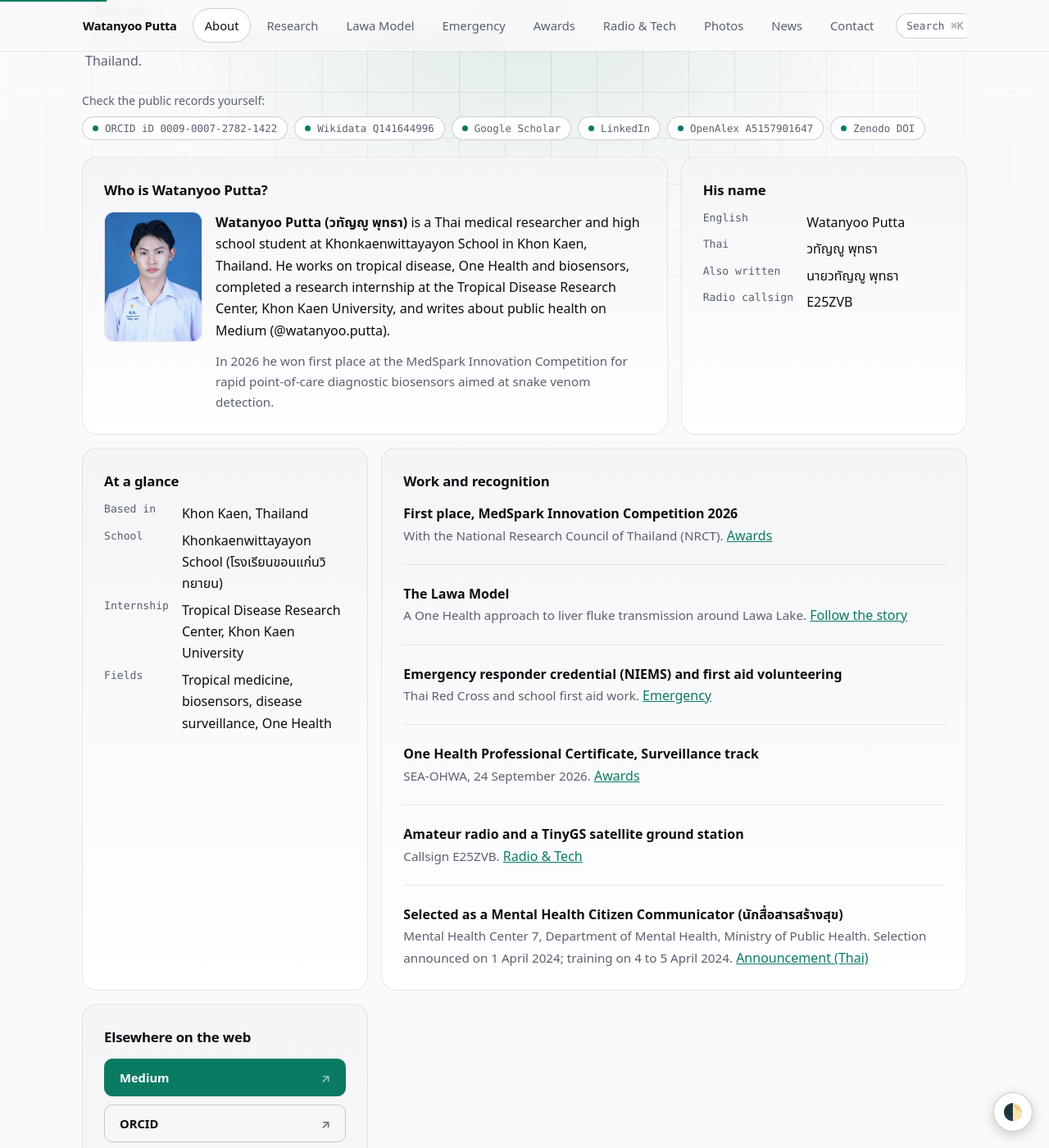
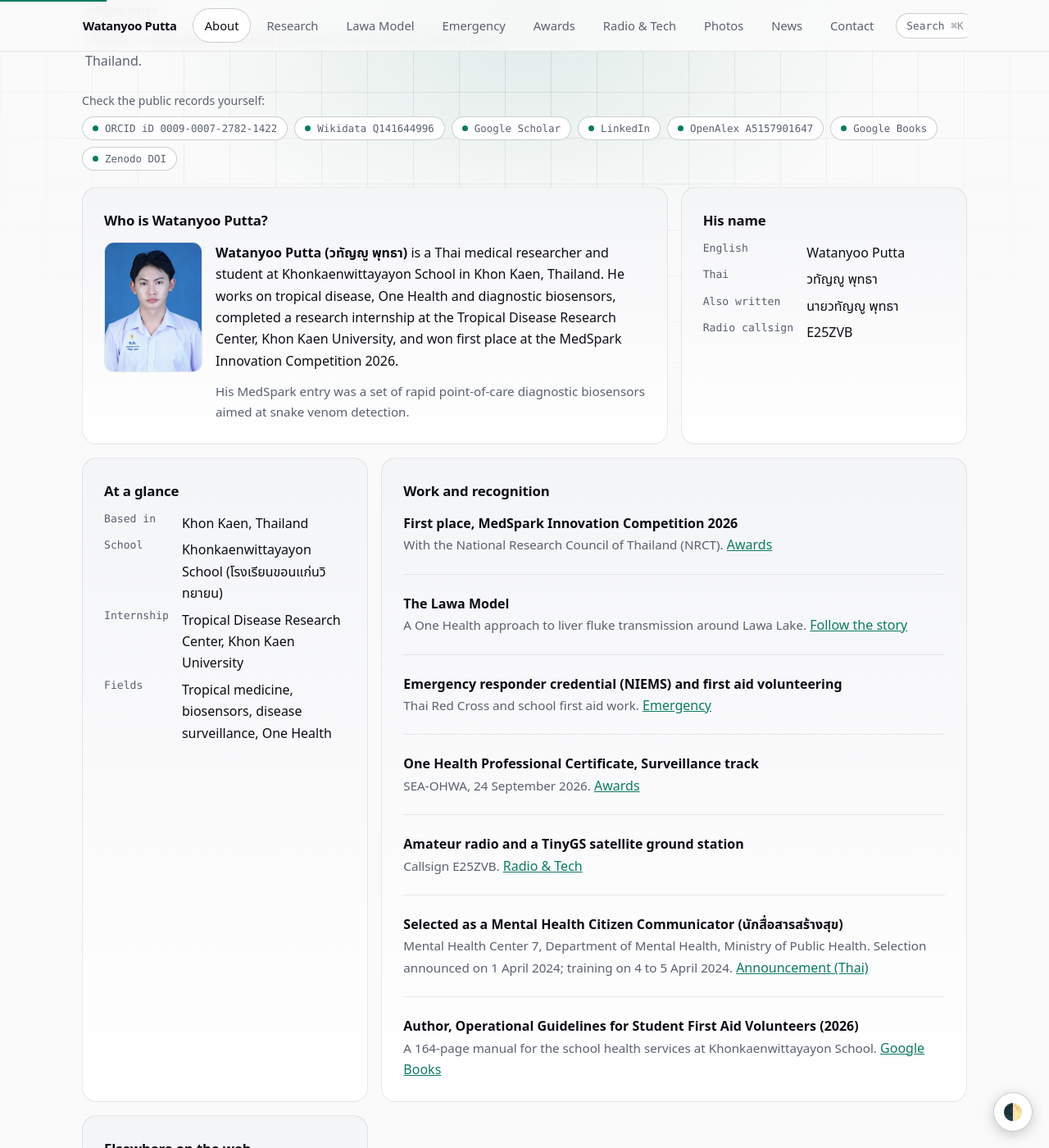
Before and after one commit to WatanyooPutta/WatanyooPutta.github.io, a Jekyll site: the page built from about.html, in a window 1280 px wide and 1400 px high, scrolled down 193 px. Shown: the whole window at 82% size. Built offline with Jekyll 4.4.1, drawn with Linux system fonts in a browser that asks for light colours.

Commit message:
Update about.html

```diff
--- a/about.html
+++ b/about.html
@@ -14,9 +14,9 @@ image: /assets/og/about.jpg
 </header>
 <div class="vchips" role="group" aria-label="Public records you can check">
 <p class="small">Check the public records yourself:</p>
-<div class="chips"><a class="chip" href="https://orcid.org/0009-0007-2782-1422" rel="me external"><i class="dot"></i>ORCID iD 0009-0007-2782-1422</a><a class="chip" href="https://www.wikidata.org/wiki/Q141644996" rel="me external"><i class="dot"></i>Wikidata Q141644996</a><a class="chip" href="https://scholar.google.com/citations?user=_8o9aVEAAAAJ" rel="me external"><i class="dot"></i>Google Scholar</a><a class="chip" href="https://www.linkedin.com/in/watanyoo-putta/" rel="me external"><i class="dot"></i>LinkedIn</a><a class="chip" href="https://openalex.org/A5157901647" rel="me external"><i class="dot"></i>OpenAlex A5157901647</a><a class="chip" href="https://doi.org/10.5281/zenodo.23324693" rel="external"><i class="dot"></i>Zenodo DOI</a></div></div>
+<div class="chips"><a class="chip" href="https://orcid.org/0009-0007-2782-1422" rel="me external"><i class="dot"></i>ORCID iD 0009-0007-2782-1422</a><a class="chip" href="https://www.wikidata.org/wiki/Q141644996" rel="me external"><i class="dot"></i>Wikidata Q141644996</a><a class="chip" href="https://scholar.google.com/citations?user=_8o9aVEAAAAJ" rel="me external"><i class="dot"></i>Google Scholar</a><a class="chip" href="https://www.linkedin.com/in/watanyoo-putta/" rel="me external"><i class="dot"></i>LinkedIn</a><a class="chip" href="https://openalex.org/A5157901647" rel="me external"><i class="dot"></i>OpenAlex A5157901647</a><a class="chip" href="https://books.google.co.th/books/about?id=vCEfEgAAQBAJ" rel="external"><i class="dot"></i>Google Books</a><a class="chip" href="https://doi.org/10.5281/zenodo.23324693" rel="external"><i class="dot"></i>Zenodo DOI</a></div></div>
 <main id="main" class="grid">
-<section class="card s2"><h2>Who is Watanyoo Putta?</h2><div class="edu-row about-row"><button class="zoom edu-photo" type="button"><img src="{{ '/assets/images/watanyoo-putta-kkw-student-400.webp' | relative_url }}" data-full="{{ '/assets/images/watanyoo-putta-kkw-student.webp' | relative_url }}" width="400" height="535" loading="lazy" decoding="async" alt="Watanyoo Putta in his Khonkaenwittayayon School uniform"></button><div><p><strong>Watanyoo Putta (วทัญญู พุทธา)</strong> is a Thai medical researcher and high school student at Khonkaenwittayayon School in Khon Kaen, Thailand. He works on tropical disease, One Health and biosensors, completed a research internship at the Tropical Disease Research Center, Khon Kaen University, and writes about public health on Medium (@watanyoo.putta).</p><p class="muted" style="margin-top:12px">In 2026 he won first place at the MedSpark Innovation Competition for rapid point-of-care diagnostic biosensors aimed at snake venom detection.</p></div></div></section>
+<section class="card s2"><h2>Who is Watanyoo Putta?</h2><div class="edu-row about-row"><button class="zoom edu-photo" type="button"><img src="{{ '/assets/images/watanyoo-putta-kkw-student-400.webp' | relative_url }}" data-full="{{ '/assets/images/watanyoo-putta-kkw-student.webp' | relative_url }}" width="400" height="535" loading="lazy" decoding="async" alt="Watanyoo Putta in his Khonkaenwittayayon School uniform"></button><div><p><strong>Watanyoo Putta (วทัญญู พุทธา)</strong> is a Thai medical researcher and student at Khonkaenwittayayon School in Khon Kaen, Thailand. He works on tropical disease, One Health and diagnostic biosensors, completed a research internship at the Tropical Disease Research Center, Khon Kaen University, and won first place at the MedSpark Innovation Competition 2026.</p><p class="muted" style="margin-top:12px">His MedSpark entry was a set of rapid point-of-care diagnostic biosensors aimed at snake venom detection.</p></div></div></section>
 <section class="card"><h2>His name</h2><dl class="facts"><dt>English</dt><dd>Watanyoo Putta</dd><dt>Thai</dt><dd lang="th">วทัญญู พุทธา</dd><dt>Also written</dt><dd lang="th">นายวทัญญู พุทธา</dd><dt>Radio callsign</dt><dd>E25ZVB</dd></dl></section>
 <section class="card"><h2>At a glance</h2><dl class="facts"><dt>Based in</dt><dd>Khon Kaen, Thailand</dd><dt>School</dt><dd>Khonkaenwittayayon School (โรงเรียนขอนแก่นวิทยายน)</dd><dt>Internship</dt><dd>Tropical Disease Research Center, Khon Kaen University</dd><dt>Fields</dt><dd>Tropical medicine, biosensors, disease surveillance, One Health</dd></dl></section>
 <section class="card s2"><h2>Work and recognition</h2><ul class="list">
@@ -24,7 +24,7 @@ image: /assets/og/about.jpg
 <li><strong>The Lawa Model</strong><br><span class="muted">A One Health approach to liver fluke transmission around Lawa Lake.</span> <a href="{{ '/lawa/' | relative_url }}">Follow the story</a></li>
 <li><strong>Emergency responder credential (NIEMS) and first aid volunteering</strong><br><span class="muted">Thai Red Cross and school first aid work.</span> <a href="{{ '/emergency/' | relative_url }}">Emergency</a></li>
 <li><strong>One Health Professional Certificate, Surveillance track</strong><br><span class="muted">SEA-OHWA, 24 September 2026.</span> <a href="{{ '/awards/' | relative_url }}">Awards</a></li>
-<li><strong>Amateur radio and a TinyGS satellite ground station</strong><br><span class="muted">Callsign E25ZVB.</span> <a href="{{ '/radio/' | relative_url }}">Radio &amp; Tech</a></li><li><strong>Selected as a Mental Health Citizen Communicator (นักสื่อสารสร้างสุข)</strong><br><span class="muted">Mental Health Center 7, Department of Mental Health, Ministry of Public Health. Selection announced on 1 April 2024; training on 4 to 5 April 2024.</span> <a href="https://mhc7.dmh.go.th/01/04/2024/17658/" target="_blank" rel="noopener noreferrer">Announcement (Thai)</a></li></ul></section>
+<li><strong>Amateur radio and a TinyGS satellite ground station</strong><br><span class="muted">Callsign E25ZVB.</span> <a href="{{ '/radio/' | relative_url }}">Radio &amp; Tech</a></li><li><strong>Selected as a Mental Health Citizen Communicator (นักสื่อสารสร้างสุข)</strong><br><span class="muted">Mental Health Center 7, Department of Mental Health, Ministry of Public Health. Selection announced on 1 April 2024; training on 4 to 5 April 2024.</span> <a href="https://mhc7.dmh.go.th/01/04/2024/17658/" target="_blank" rel="noopener noreferrer">Announcement (Thai)</a></li><li><strong>Author, Operational Guidelines for Student First Aid Volunteers (2026)</strong><br><span class="muted">A 164-page manual for the school health services at Khonkaenwittayayon School.</span> <a href="https://books.google.co.th/books/about?id=vCEfEgAAQBAJ" target="_blank" rel="noopener noreferrer">Google Books</a></li></ul></section>
 <section class="card"><h2>Elsewhere on the web</h2><nav class="links" style="grid-template-columns:1fr" aria-label="Profiles">
 <a class="btn" href="https://medium.com/@watanyoo.putta" rel="me external">Medium</a>
 <a class="btn alt" href="https://orcid.org/0009-0007-2782-1422" rel="me external">ORCID</a>
```
